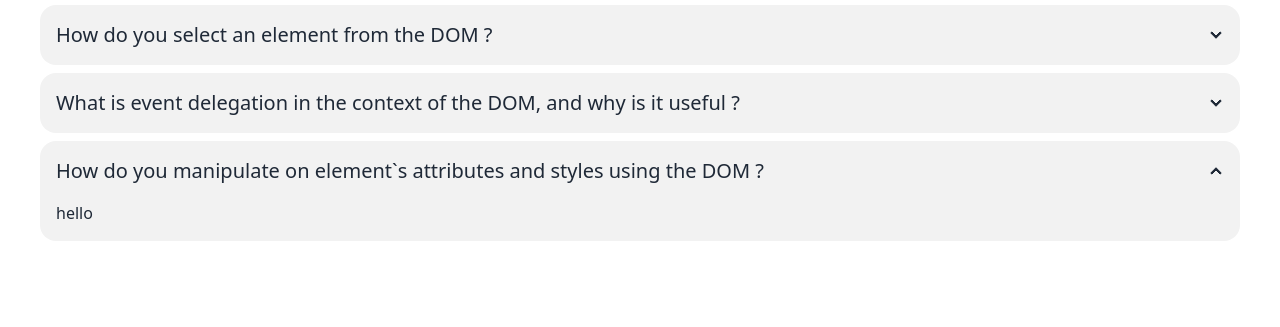
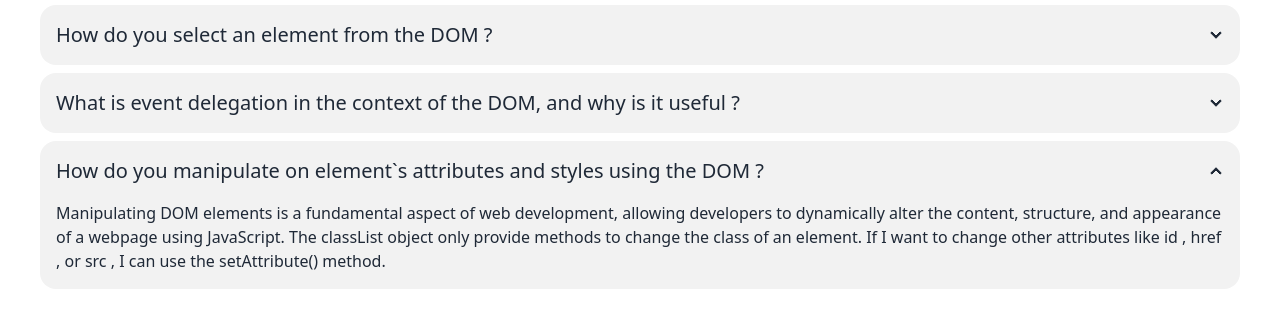
Before and after one commit to Morshed7/Assignment-5, a plain HTML site: page blog.html in a window 1280 px wide. Shown: the part 199-526 px from the top of the page. Drawn offline with nearby package versions, Linux system fonts and the light colour scheme.

Commit message:
some code is added

```diff
--- a/blog.html
+++ b/blog.html
@@ -31,28 +31,28 @@
                 <input type="radio" name="my-accordion-2" checked="checked" />
                 <div class="collapse-title text-xl font-medium">What is the Document Object Model (DOM) ?</div>
                 <div class="collapse-content">
-                <p>hello</p>
+                <p> DOM is the data representation of objects that comprise the structure and content of a document on the web.</p>
                 </div>
             </div>
             <div class="collapse collapse-arrow bg-base-200 mb-2">
                 <input type="radio" name="my-accordion-2" />
                 <div class="collapse-title text-xl font-medium">How do you select an element from the DOM ?</div>
                 <div class="collapse-content">
-                <p>hello</p>
+                <p>To select all an element with the same tag name with JavaScript, I can use the document. getElementsByTagName() method, which takes the tag name as a parameter and returns a collection of elements.</p>
                 </div>
             </div>
             <div class="collapse collapse-arrow bg-base-200 mb-2">
                 <input type="radio" name="my-accordion-2" />
                 <div class="collapse-title text-xl font-medium">What is event delegation in the context of the DOM, and why is it useful ?</div>
                 <div class="collapse-content">
-                <p>hello</p>
+                <p>Event delegation is a technique used in JS and DOM manipulation where instead of attaching event listeners to individual elements, we attach a single event listener to a parent element and rely on the event bubbling mechanism to catch events on child elements. Event delegation is  very useful because of its improved performance, Dynamic content handling and simplified event handling.</p>
                 </div>
             </div>
             <div class="collapse collapse-arrow bg-base-200">
                 <input type="radio" name="my-accordion-2" checked="checked" />
                 <div class="collapse-title text-xl font-medium">How do you manipulate on element`s attributes and styles using the DOM ?</div>
                 <div class="collapse-content">
-                <p>hello</p>
+                <p>Manipulating DOM elements is a fundamental aspect of web development, allowing developers to dynamically alter the content, structure, and appearance of a webpage using JavaScript. The classList object only provide methods to change the class of an element. If I want to change other attributes like id , href , or src , I can use the setAttribute() method.</p>
                 </div>
             </div>
 
```
Also changed, not shown: index.html (+3 -1 lines), js/index.js (+15 -0 lines).
